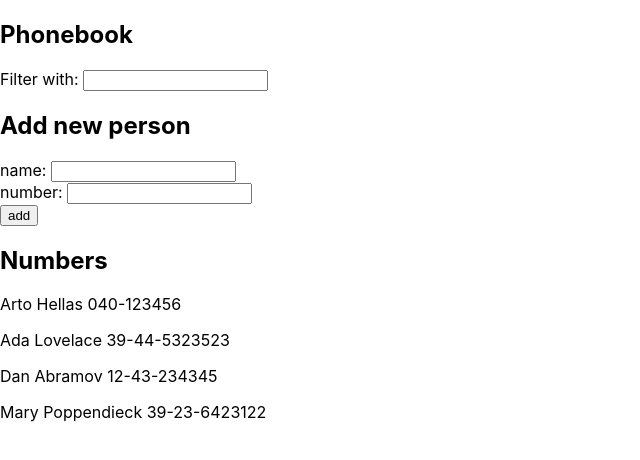
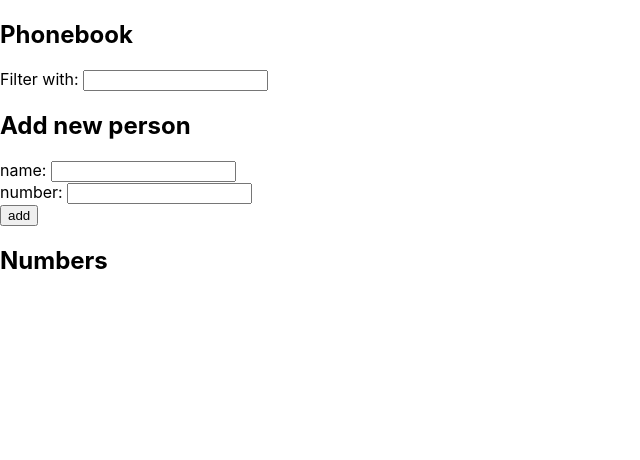
Before and after one commit to Nyctemaris/Fullstack-Open-2020, a React (Create React App) app in the folder Osa 2/puhelinluettelo/: page / in a window 1280 px wide. Shown: the top 460 px of the page, without its empty margins (0-640 px from the left). Built offline with nearby package versions, Linux system fonts and the light colour scheme; data requests are answered from the project's data file.

Commit message:
Implement dataService and server requests

```diff
--- a/Osa 2/puhelinluettelo/db.json
+++ b/Osa 2/puhelinluettelo/db.json
@@ -1,24 +1,3 @@
 {
-    "persons":[
-      {
-        "name": "Arto Hellas",
-        "number": "040-123456",
-        "id": 1
-      },
-      {
-        "name": "Ada Lovelace",
-        "number": "39-44-5323523",
-        "id": 2
-      },
-      {
-        "name": "Dan Abramov",
-        "number": "12-43-234345",
-        "id": 3
-      },
-      {
-        "name": "Mary Poppendieck",
-        "number": "39-23-6423122",
-        "id": 4
-      }
-    ]
-  }
+  "persons": []
+}
--- a/Osa 2/puhelinluettelo/src/App.js
+++ b/Osa 2/puhelinluettelo/src/App.js
@@ -3,7 +3,7 @@ import './App.css';
 import NewPersonForm from './components/NewPersonForm.js'
 import FilterForm from './components/FilterForm'
 import Persons from './components/Persons'
-import Axios from 'axios'
+import dataService from './Services/dataService'
 
 const App = () => {
 
@@ -12,12 +12,13 @@ const App = () => {
   const [newNumber, setNewNumber] = useState('')
   const [nameFilter, setNameFilter] = useState('')
 
-  const fetchInitialData = () => {
-    Axios.get('http://localhost:3001/persons')
-    .then(response => {setPersons(response.data)})
-  }
-
-  useEffect(fetchInitialData, []);
+  useEffect(() => {
+    dataService
+      .fetchAllData()
+      .then(responseData => {
+        setPersons(responseData)
+      })
+  }, [])
 
   const addPerson = (event) => {
     event.preventDefault()
@@ -27,16 +28,18 @@ const App = () => {
       return;
     }
 
-    const nameObject = {
+    const newPersonData = {
       name: newName,
       number: newNumber,
-      id: persons.length + 1
+      //id: persons.length + 1
     }
-
-    setPersons(persons.concat(nameObject))
+    dataService
+      .addNewPerson(newPersonData)
+      .then(responseData => {
+        setPersons(persons.concat(responseData))
         setNewName('')
         setNewNumber('')
-
+      })
   }
 
   const handleNameFieldChange = (event) => {
@@ -51,6 +54,21 @@ const App = () => {
     setNameFilter(event.target.value)
   }
 
+  const handleRemovePerson = (person) => {
+    if (window.confirm(`Delete ${person.name}?`)) {
+      dataService
+        .deletePerson(person.id)
+        .then(() => {
+          dataService
+            .fetchAllData()
+            .then(responseData => {
+              setPersons(responseData)
+            })
+        })
+    }
+  }
+
+
   return (
     <div>
       <h2>Phonebook</h2>
@@ -62,7 +80,7 @@ const App = () => {
         newNumber={newNumber}
         handleNumberFieldChange={handleNumberFieldChange}
       />
-      <Persons persons={persons} nameFilter={nameFilter} />
+      <Persons persons={persons} nameFilter={nameFilter} handleRemovePerson={handleRemovePerson} />
 
     </div>
   )
--- /dev/null
+++ b/Osa 2/puhelinluettelo/src/Services/dataService.js
@@ -0,0 +1,26 @@
+import axios from 'axios'
+const baseURL = 'http://localhost:3001/persons'
+
+const fetchAllData = async () => {
+    const request = axios.get(baseURL)
+    const response = await request
+    return response.data
+}
+
+const addNewPerson = async (newPersonData) => {
+    const request = axios.post(baseURL, newPersonData)
+    const response = await request
+    return response.data
+}
+
+const updateData = async (updatedPersonData, id) => {
+    const request = axios.post(`${baseURL}/${id}`, updatedPersonData)
+    const response = await request
+    return response.data
+}
+const deletePerson = async (personId) => {
+    const request = axios.delete(`${baseURL}/${personId}`)
+    const response = await request
+    return response.data
+}
+export default {fetchAllData, addNewPerson, updateData, deletePerson}
--- a/Osa 2/puhelinluettelo/src/components/Persons.js
+++ b/Osa 2/puhelinluettelo/src/components/Persons.js
@@ -3,14 +3,23 @@ import React from 'react';
 const Persons = ({
     persons,
     nameFilter,
-}) => (
+    handleRemovePerson,
+}) => {
+    const styling = {
+        display: 'inline-block',
+        marginRight: '8px'
+    }
+    return (
         <div>
             <h2>Numbers</h2>
             {persons.filter(person =>
                 person.name.toLowerCase().includes(nameFilter.toLowerCase()))
-            .map((person) => (
-                <p key={person.id}>{person.name} {person.number}</p>
+                .map((person) => (<div key={person.id}>
+                    <p style={styling}>{person.name} {person.number}</p>
+                    <button onClick={() => handleRemovePerson(person)}>delete</button>
+                </div>
                 ))}
         </div>
     )
+}
 export default Persons;
```
Lines whose indentation alone changed are shown as unchanged.
